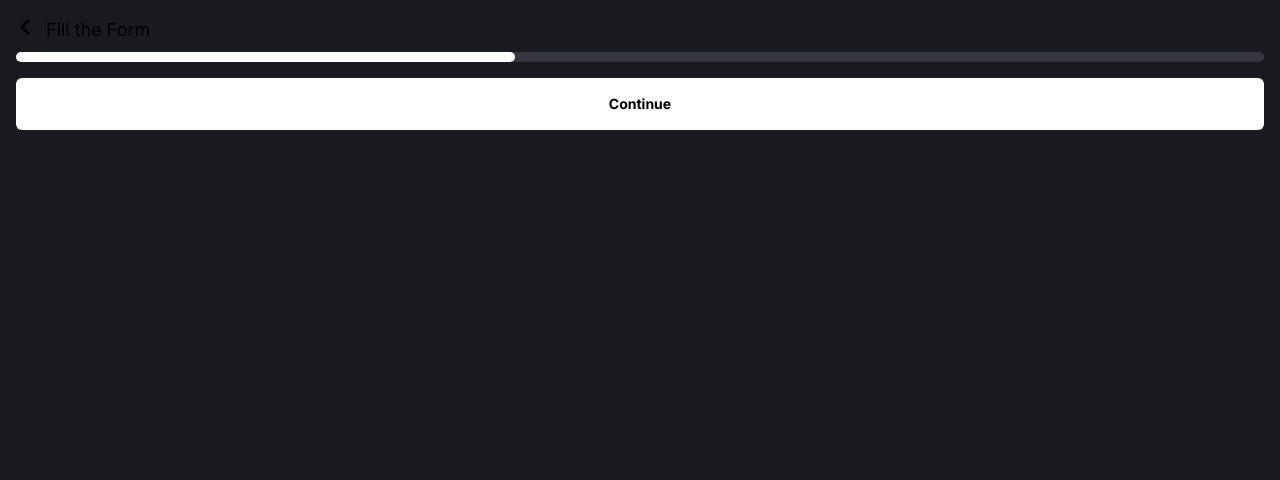
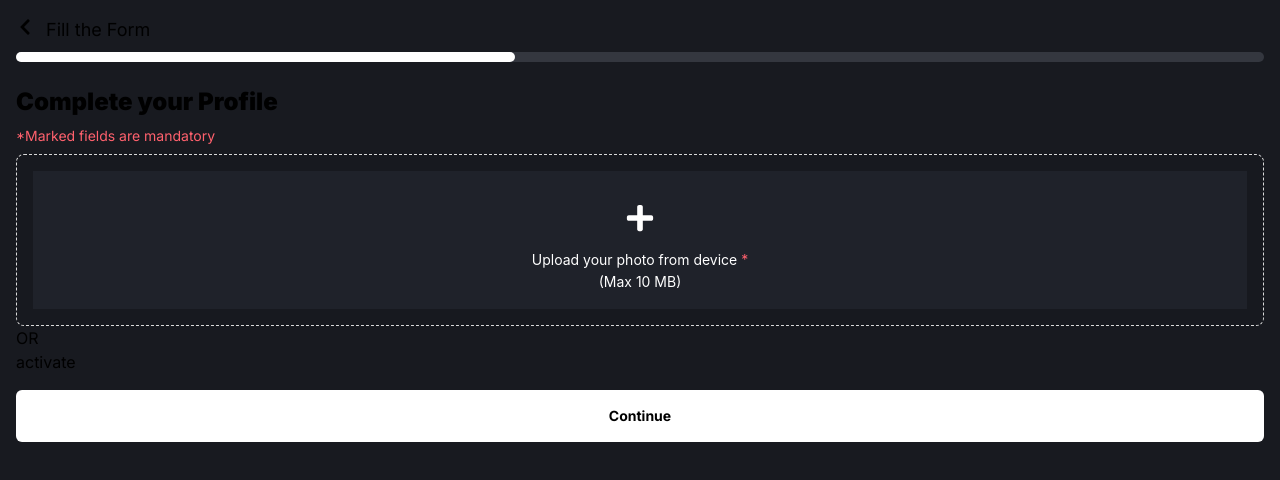
Before and after one commit to shashwat0802/SeeYou-FE, a Next.js app: page /complete-profile/candidate in a window 1280 px wide. Both pictures are taken after a click on the button "Continue". Shown: the top 480 px of the page. Built offline with nearby package versions, Linux system fonts and the light colour scheme.

Commit message:
partial webcam page

```diff
--- a/app/ant-design.css
+++ b/app/ant-design.css
@@ -7,3 +7,15 @@
     background-color: transparent !important;
     padding: 0.35rem !important;
 }
+
+.ant-select-selection-overflow-item {
+    color: white !important;
+}
+
+.ant-select-selection-item {
+    background-color: #8F9098 !important;
+}
+
+.ant-select-selection-item-remove {
+    color: white !important;
+}
--- a/app/complete-profile/candidate/page.jsx
+++ b/app/complete-profile/candidate/page.jsx
@@ -2,40 +2,69 @@
 
 import Input from '@/app/components/Input';
 import ProgressBar from '@/app/components/ProgressBar';
-import { Select, Space } from 'antd';
+import { Modal, Select, Space } from 'antd';
 import { useState } from 'react';
 import { message, Upload } from 'antd';
 import { MdOutlineDriveFolderUpload } from 'react-icons/md';
+import { AiOutlineLoading } from 'react-icons/ai';
+import { FaPlus } from 'react-icons/fa';
+import { BiLoaderCircle } from 'react-icons/bi';
+import Webcam from 'react-webcam';
+
 const { Dragger } = Upload;
+
+const getBase64 = (img, callback) => {
+  const reader = new FileReader();
+  reader.addEventListener('load', () => callback(reader.result));
+  reader.readAsDataURL(img);
+};
+const beforeUpload = (file) => {
+  const isJpgOrPng = file.type === 'image/jpeg' || file.type === 'image/png';
+  if (!isJpgOrPng) {
+    message.error('You can only upload JPG/PNG file!');
+  }
+  const isLt2M = file.size / 1024 / 1024 < 10;
+  if (!isLt2M) {
+    message.error('Image must smaller than 10MB!');
+  }
+  return isJpgOrPng && isLt2M;
+};
 
 const CompleteProfileCandidate = () => {
   const [step, setStep] = useState(1);
-  const options = [
-    {
-      label: 'China',
-      value: 'china',
-      emoji: '🇨🇳',
-      desc: 'China (中国)',
-    },
-    {
-      label: 'USA',
-      value: 'usa',
-      emoji: '🇺🇸',
-      desc: 'USA (美国)',
-    },
-    {
-      label: 'Japan',
-      value: 'japan',
-      emoji: '🇯🇵',
-      desc: 'Japan (日本)',
-    },
-    {
-      label: 'Korea',
-      value: 'korea',
-      emoji: '🇰🇷',
-      desc: 'Korea (韩国)',
-    },
-  ];
+  const [options, setOptions] = useState();
+  const [loading, setLoading] = useState(false);
+  const [imageUrl, setImageUrl] = useState();
+  const [isWebCamActive, setWebCamActive] = useState(false);
+
+  const handleChange = (info) => {
+    setLoading(true);
+
+    getBase64(info.file.originFileObj, (url) => {
+      setLoading(false);
+      setImageUrl(url);
+    });
+  };
+
+  const uploadButton = (
+    <div>
+      {loading ? (
+        <BiLoaderCircle />
+      ) : (
+        <button className="text-white flex flex-col justify-center items-center w-full py-4 h-full bg-[#1F222A]">
+          <div className="text-3xl my-4">
+            <FaPlus />
+          </div>
+          <p>
+            Upload your photo from device
+            <span className="text-[#FF616D]"> *</span>
+            <br />
+            (Max 10 MB)
+          </p>
+        </button>
+      )}
+    </div>
+  );
 
   const props = {
     name: 'file',
@@ -57,9 +86,6 @@ const CompleteProfileCandidate = () => {
     },
   };
 
-  const handleChange = (value) => {
-    console.log(`selected ${value}`);
-  };
   return (
     <div>
       <ProgressBar
@@ -112,7 +138,7 @@ const CompleteProfileCandidate = () => {
               width: '100%',
             }}
             placeholder="Search and add “skills”"
-            onChange={handleChange}
+            onChange={() => {}}
             optionLabelProp="label"
             options={options}
             optionRender={(option) => (
@@ -153,7 +179,59 @@ const CompleteProfileCandidate = () => {
           />
         </div>
         {/* step 2 */}
-        <div className={step == 2 ? 'block' : 'hidden'}></div>
+        <div className={step == 2 ? 'block' : 'hidden'}>
+          <p className="break-words font-black text-2xl mt-6">
+            Complete your Profile
+          </p>
+          <p className="text-sm text-[#FF616D] my-2">
+            *Marked fields are mandatory
+          </p>
+          <Upload.Dragger
+            name="avatar"
+            listType="picture-card"
+            maxCount={1}
+            multiple={false}
+            showUploadList={false}
+            action=""
+            beforeUpload={beforeUpload}
+            onChange={handleChange}
+          >
+            {imageUrl ? (
+              <img
+                src={imageUrl}
+                alt="avatar"
+                style={{
+                  width: '100%',
+                }}
+              />
+            ) : (
+              uploadButton
+            )}
+          </Upload.Dragger>
+          <p>OR</p>
+          <button
+            className=""
+            onClick={() => {
+              setWebCamActive(!isWebCamActive);
+            }}
+          >
+            {isWebCamActive ? 'close' : 'activate'}
+          </button>
+          {isWebCamActive && (
+            <Webcam screenshotFormat="image/jpeg">
+              {({ getScreenshot }) => (
+                <button
+                  onClick={() => {
+                    const imageSrc = getScreenshot();
+                    setImageUrl(imageSrc);
+                  }}
+                >
+                  Capture photo
+                </button>
+              )}
+            </Webcam>
+          )}
+        </div>
       </form>
       <button
         onClick={() => {
--- a/package.json
+++ b/package.json
@@ -18,7 +18,8 @@
     "react-icons": "^4.12.0",
     "react-otp-input": "^3.1.0",
     "react-phone-input-2": "^2.15.1",
-    "react-toastify": "^9.1.3"
+    "react-toastify": "^9.1.3",
+    "react-webcam": "^7.2.0"
   },
   "devDependencies": {
     "autoprefixer": "^10.0.1",
```
Also changed, not shown: 1 other file (tests, documents, lock files or other folders).
